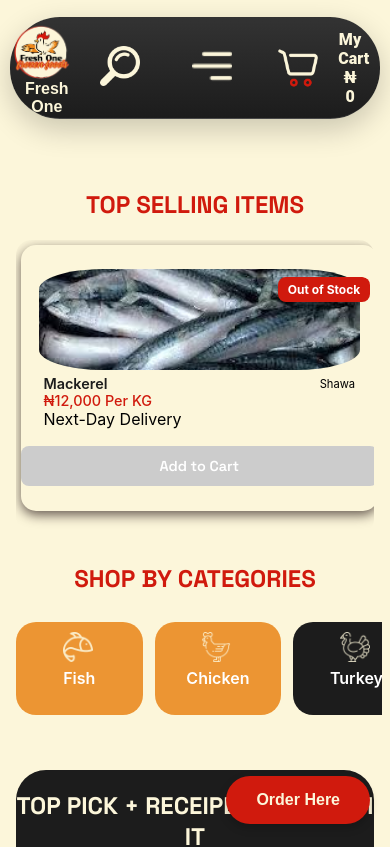
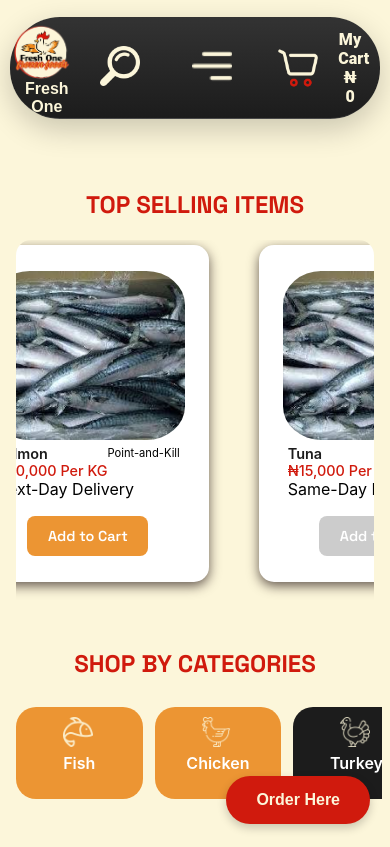
Before and after one commit to eshiAkalumhe14/fresh_one, a React (Create React App) app in the folder fresh_o/: page / in a window 390 px wide. Shown: the top 847 px of the page. Built offline with nearby package versions, Linux system fonts and the light colour scheme.

Commit message:
Update Body component styles for improved layout and responsiveness

```diff
--- a/fresh_o/src/body.css
+++ b/fresh_o/src/body.css
@@ -77,6 +77,7 @@
     /* background: #2c3e50; */
     border-radius: 20%;
     box-shadow: 0 4px 12px rgba(29, 13, 13, 0.669);
+    background-color: #ffffff;
 
 }
 
@@ -578,24 +579,30 @@ height: 20vh;
     }
 
     .glide__slides {
-        height: 40vh;
+        height: 70vh;
     }
 
     .carousel-item {
         margin: 0.5rem;
         border-radius: 15px;
+        width: 62vw !important;
+        height: 40vh;
+        background-color: #ffffff;
+
     }
 
     .image-wrapper {
-        height: 15vh;
+        height: 20vh;
+        border-radius: 10%;
+        /* margin right & left : 10px */
     }
 
     .carousel-image {
-        width: 90%;
+        width: 80%;
     }
 
     .product-details {
-        width: 90%;
+        width: 80%;
         padding: 0.3rem;
     }
 
@@ -612,7 +619,7 @@ height: 20vh;
     }
 
     .add-to-cart-btn {
-        width: 100%;
+        width: 50%;
         padding: 0.7rem;
         font-size: 0.9rem;
     }
@@ -739,7 +746,7 @@ height: 20vh;
     }
 
     .glide__slides {
-        height: 35vh;
+        height: 45vh;
     }
 
     .carousel-item {
@@ -747,7 +754,7 @@ height: 20vh;
     }
 
     .image-wrapper {
-        height: 12vh;
+        height: 20vh;
     }
 
     .product-name {
```
